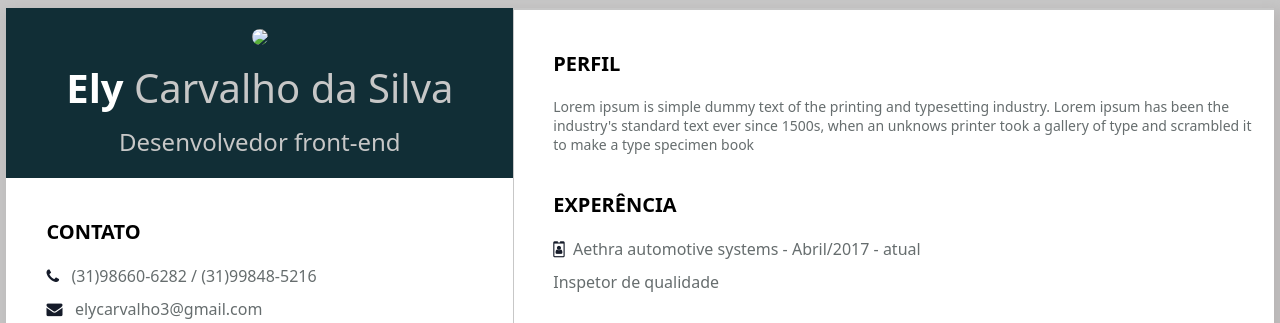
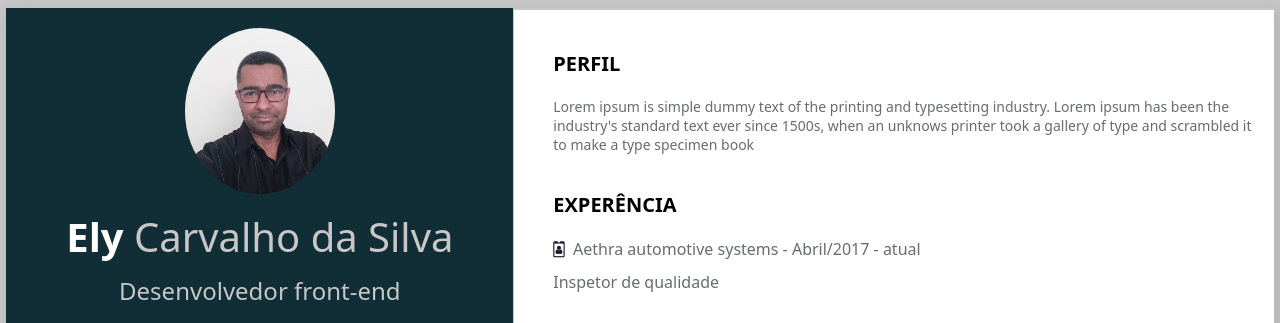
Before and after one commit to elycarvalho/curriculo, a plain HTML site: page index.html in a window 1280 px wide. Shown: the top 323 px of the page. Drawn offline with Linux system fonts and the light colour scheme.

Commit message:
Update index.html

```diff
--- a/index.html
+++ b/index.html
@@ -12,7 +12,7 @@
          	<div class="clearfix"></div>
          	<div class="col-div-4"><!--inicio coluna da esquerda-->
          		<div class="top-section">
-         		    <img src="img/perfil3.jpg" class="profile">
+         		    <img src="./perfil3.jpg" class="profile">
          		    <p class="p1">Ely <span>Carvalho da Silva</span></p>
          		    <p class="p2">Desenvolvedor front-end</p>
          	    </div>
```
